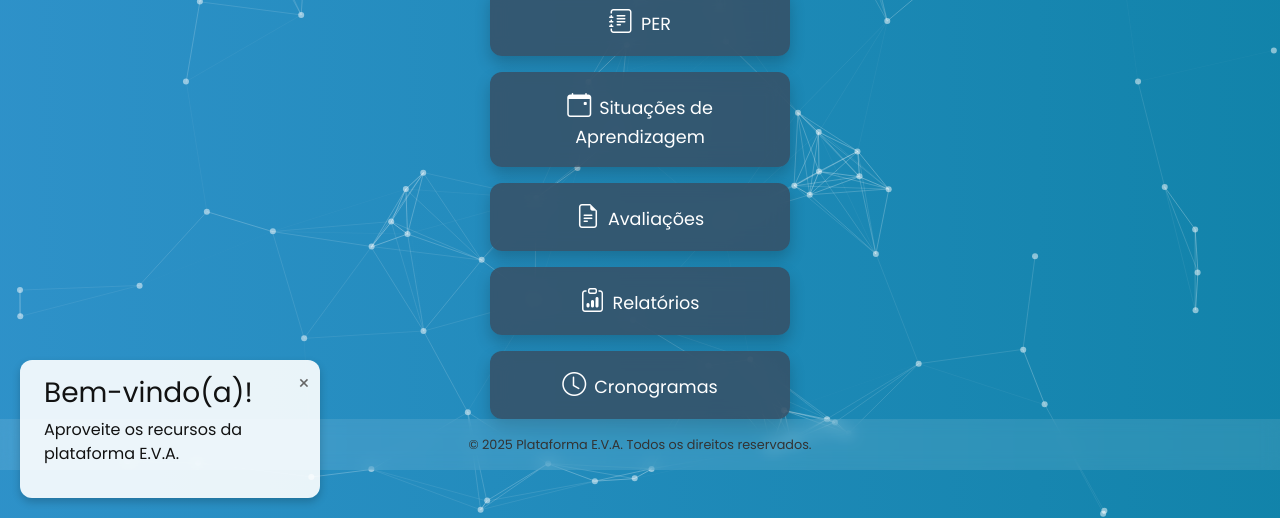
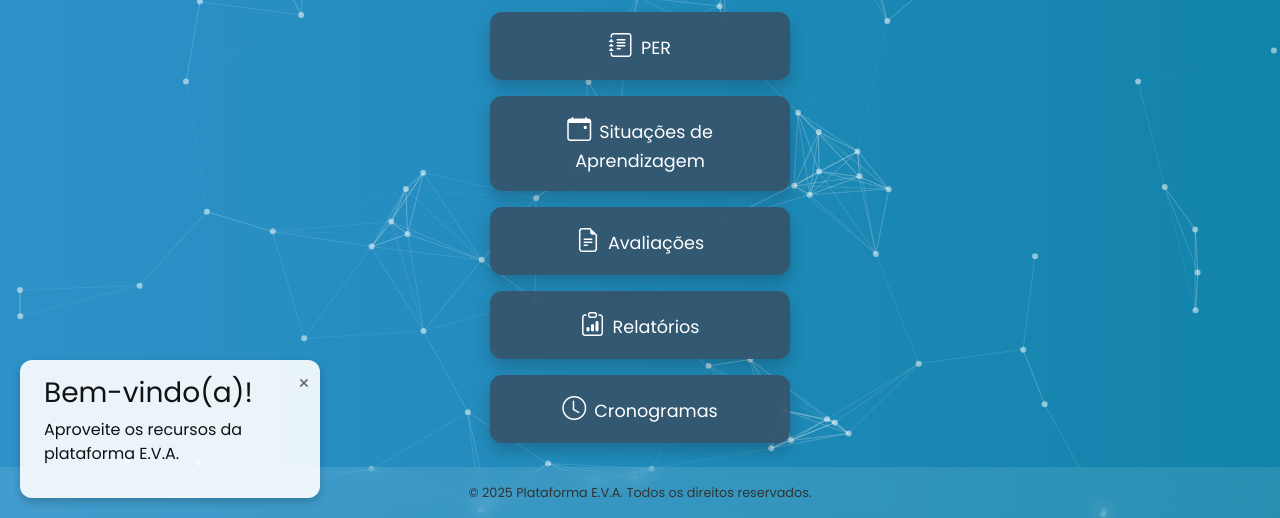
Before and after one commit to Andrezin2k/EVA-2-, a plain HTML site: page home.html in a window 1280 px wide. Shown: the part 282-800 px from the top of the page. Drawn offline with nearby package versions, Linux system fonts and the light colour scheme.

Commit message:
home.html
atualizado

```diff
--- a/home.html
+++ b/home.html
@@ -21,10 +21,18 @@
       scroll-behavior: smooth;
     }
 
+    html, body {
+      height: 100%;
+      margin: 0;
+    }
+
+    .container-flex {
+      display: flex;
+      flex-direction: column;
+      min-height: 100vh;
+    }
+
     body {
-      margin: 0;
-      padding: 0;
-      min-height: 100vh;
       color: var(--text-color);
       background: linear-gradient(270deg, #0b80a3, #60aaff, #6a9faf);
       background-size: 600% 600%;
@@ -203,10 +211,10 @@
 
 <body>
   <div id="particles-js"></div>
-
   <audio id="clickSound" src="click.mp3"></audio>
   <audio id="ambientSound" src="ambiente.mp3" loop></audio>
 
+  <div class="container-flex">
     <header>
       <div class="d-flex align-items-center icon-click">
         <i class="bi bi-house-door fs-3 me-2"></i>
@@ -249,9 +257,11 @@
         <i class="bi bi-clock me-2 fs-4"></i>Cronogramas
       </button>
     </main>
+
     <footer class="footer">
       &copy; 2025 Plataforma E.V.A. Todos os direitos reservados.
     </footer>
+  </div>
 
   <div class="modal-welcome" id="welcomeModal">
     <span class="close-modal" onclick="closeModal()">&times;</span>
```
Lines whose indentation alone changed are shown as unchanged.
